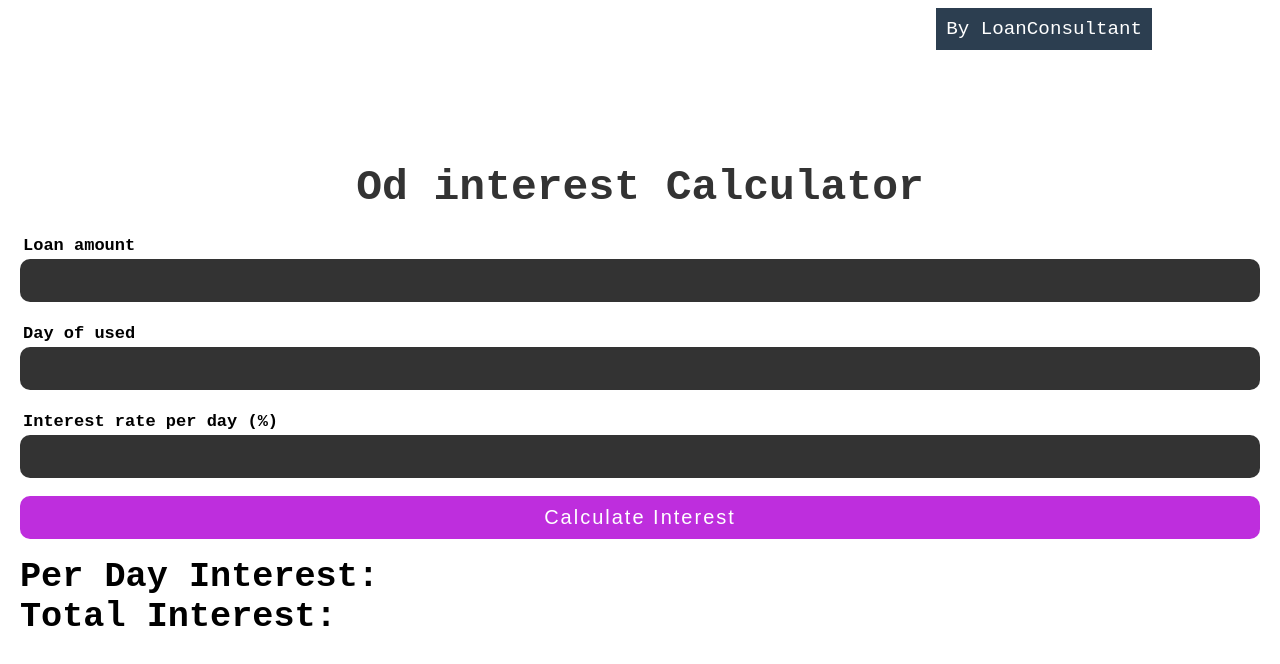
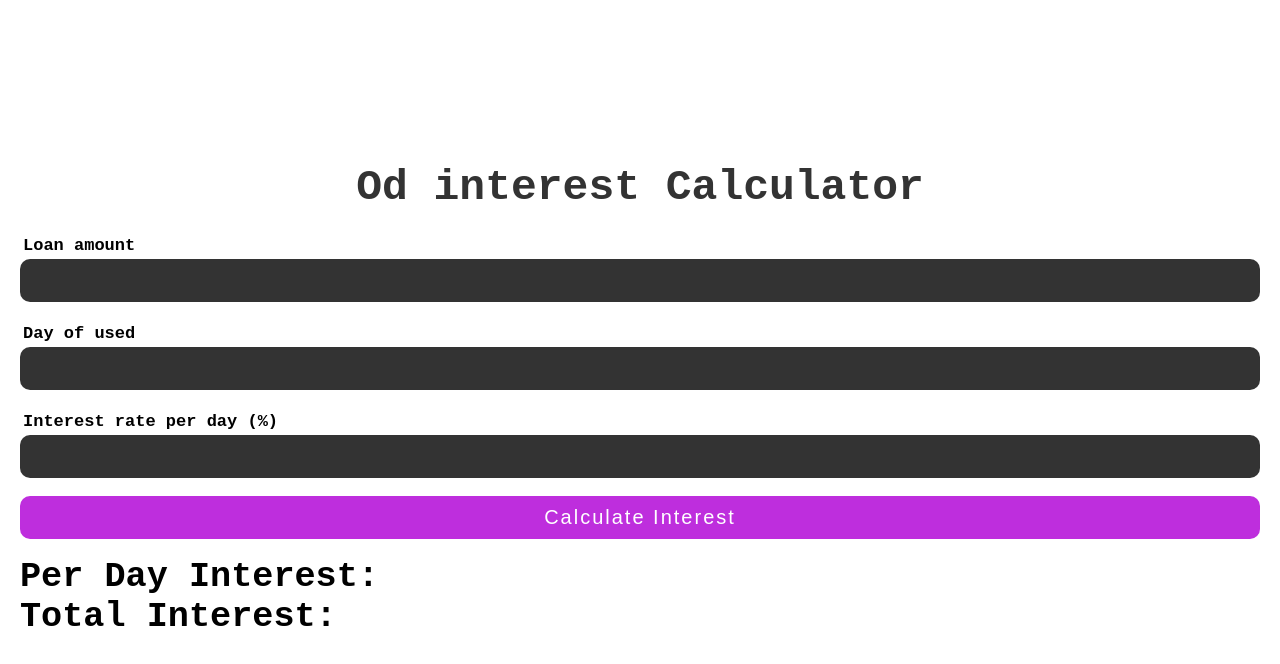
Before and after one commit to YashPro8158/Od-Calculattor, a plain HTML site: page index.html in a window 1280 px wide. Drawn offline with Linux system fonts and the light colour scheme.

Commit message:
Update index.html

```diff
--- a/index.html
+++ b/index.html
@@ -11,7 +11,6 @@
 
 <body>
     <div class="container">
-        <a href="www.loanconsultant.co.in" id="linklg">By LoanConsultant</a>
         <h1>Od interest Calculator</h1>
         <label for="amount">Loan amount</label>
         <input type="number" name="amount" id="amount"><br>
```
